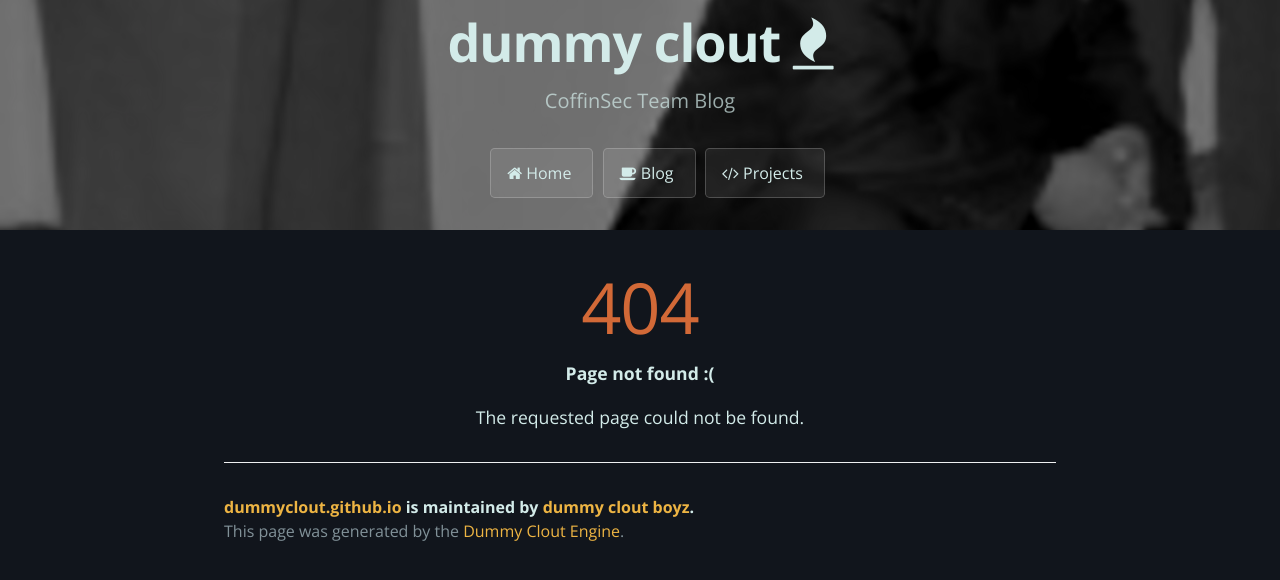
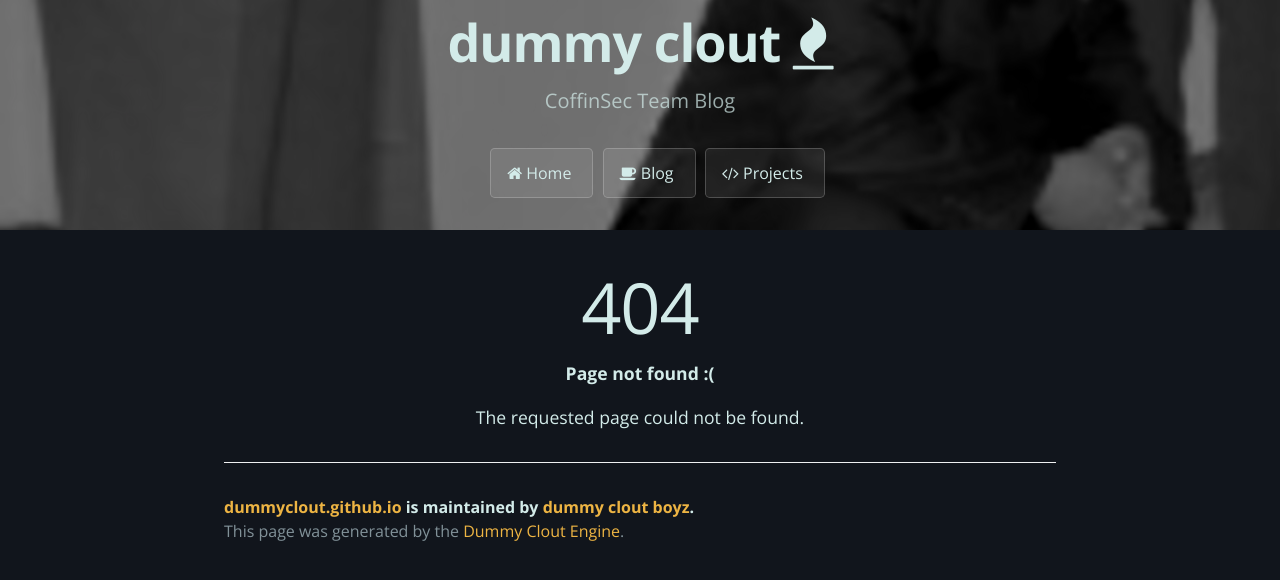
Before and after one commit to dummyclout/dummyclout.github.io, a Jekyll site: the page built from 404.html, in a window 1280 px wide. Shown: the top 580 px of the page. Built offline with Jekyll 4.4.1, drawn with Linux system fonts in a browser that asks for light colours; nearby versions of some CDN libraries.

Commit message:
Changed section-header-color

```diff
--- a/_sass/variables.scss
+++ b/_sass/variables.scss
@@ -8,7 +8,7 @@ $header-bg-color: #11151c !default;
 $header-bg-color-secondary: #55595e !default;
 
 // Text
-$section-headings-color: #d26937 !default;
+$section-headings-color: #d3ebe9 !default;
 $body-text-color: #d3ebe9 !default;
 $body-link-color: #edb443 !default;
 $blockquote-text-color: #819198 !default;
```
